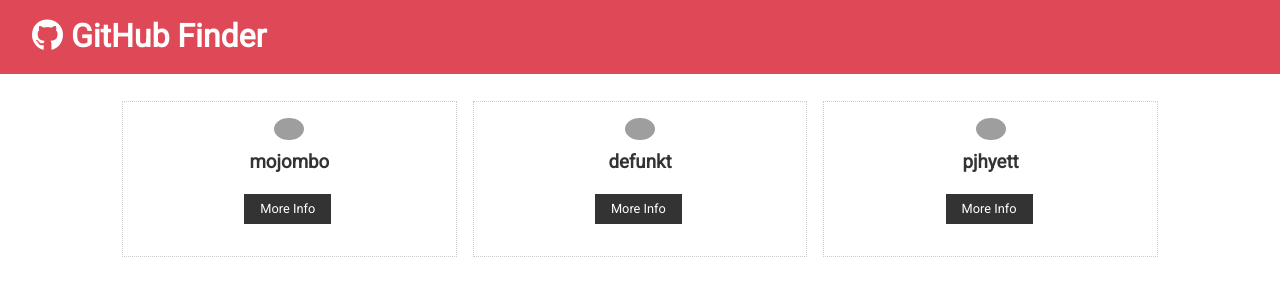
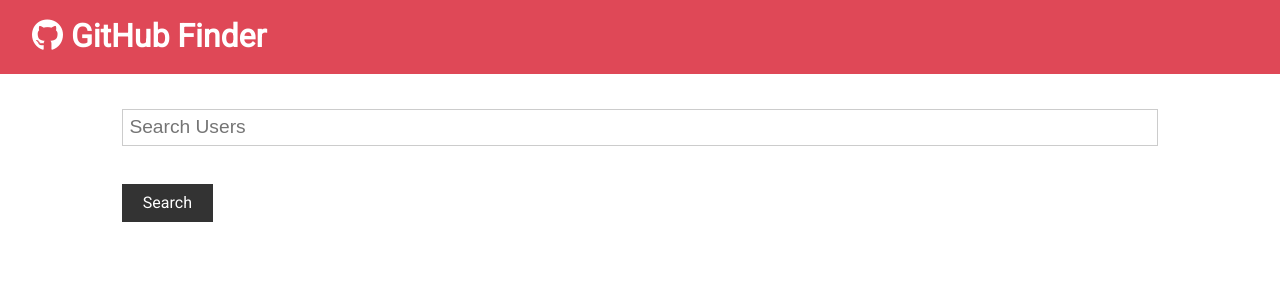
Before and after one commit to DigitalZenChen2017/GitHub-Finder-React-App, a React (Create React App) app: page / in a window 1280 px wide. Shown: the top 300 px of the page. Built offline with nearby package versions, Linux system fonts and the light colour scheme; grey boxes are pictures that could not be loaded.

Commit message:
Added Working Search Bar

```diff
--- a/src/App.js
+++ b/src/App.js
@@ -2,18 +2,41 @@
 import './App.css';
 import NavBar from './components/layout/NavBar';
 import Users from './components/users/Users';
+import Search from './components/users/Search';
+import axios from 'axios';
 
 class App extends Component {
-  componentDidMount() {
-    console.log(123);
-  }
+  state = {
+    users: [],
+    loading: false
+  };
+
+  // async componentDidMount() {
+  //   this.setState({ loading: true });
+
+  //   const res = await axios.get(
+  //     `https://api.github.com/users?client_id=${process.env.REACT_APP_GITHUB_CLIENT_ID}&client_secret=${process.env.REACT_APP_GITHUB_CLIENT_SECRET}`
+  //   );
+
+  //   this.setState({ users: res.data, loading: false });
+  // }
+
+  // Search GitHub Users
+  searchUsers = async text => {
+    const res = await axios.get(
+      `https://api.github.com/search/users?q=${text}&client_id=${process.env.REACT_APP_GITHUB_CLIENT_ID}&client_secret=${process.env.REACT_APP_GITHUB_CLIENT_SECRET}`
+    );
+
+    this.setState({ users: res.data.items, loading: false });
+  };
 
   render() {
     return (
       <div className="App">
         <NavBar title="GitHub Finder" icon="fab fa-github" />
         <div className="container">
-          <Users />
+          <Search searchUsers={this.searchUsers} />
+          <Users loading={this.state.loading} users={this.state.users} />
         </div>
       </div>
     );
--- /dev/null
+++ b/src/components/layout/Spinner.js
@@ -0,0 +1,14 @@
+import React, { Fragment } from 'react';
+import spinner from './spinner.gif';
+
+const Spinner = () => (
+  <Fragment>
+    <img
+      src={spinner}
+      alt="Loading..."
+      style={{ width: '200px', margin: 'auto', display: 'block' }}
+    />
+  </Fragment>
+);
+
+export default Spinner;
--- /dev/null
+++ b/src/components/users/Search.js
@@ -0,0 +1,40 @@
+import React, { Component } from 'react';
+
+export class Search extends Component {
+  state = {
+    text: ''
+  };
+
+  onChange = e => this.setState({ [e.target.name]: e.target.value });
+
+  onSubmit = e => {
+    e.preventDefault();
+    this.props.searchUsers(this.state.text);
+    this.setState({ text: '' });
+    // Reach Out to GitHub API and Search For User
+    /* 1. Use Axios API call a GET by this.state.text Method - GET /search/users/q
+     *
+     *
+     *
+     */
+  };
+
+  render() {
+    return (
+      <div>
+        <form className="form" onSubmit={this.onSubmit}>
+          <input
+            type="text"
+            name="text"
+            placeholder="Search Users"
+            value={this.state.text}
+            onChange={this.onChange}
+          />
+          <input type="submit" value="Search" className="btn btn-dark btn-lg" />
+        </form>
+      </div>
+    );
+  }
+}
+
+export default Search;
--- a/src/components/users/Users.js
+++ b/src/components/users/Users.js
@@ -1,40 +1,26 @@
-import React, { Component } from 'react';
+import React from 'react';
 import UserItem from './UserItem';
+import Spinner from '../layout/Spinner';
+import PropTypes from 'prop-types';
 
-class Users extends Component {
-  state = {
-    users: [
-      {
-        id: 1,
-        login: 'mojombo',
-        avatar_url: 'https://avatars0.githubusercontent.com/u/1?v=4',
-        html_url: 'https://github.com/mojombo'
-      },
-      {
-        id: 2,
-        login: 'defunkt',
-        avatar_url: 'https://avatars0.githubusercontent.com/u/2?v=4',
-        html_url: 'https://github.com/defunkt'
-      },
-      {
-        id: 3,
-        login: 'pjhyett',
-        avatar_url: 'https://avatars0.githubusercontent.com/u/3?v=4',
-        html_url: 'https://github.com/pjhyett'
-      }
-    ]
-  };
-
-  render() {
+const Users = ({ users, loading }) => {
+  if (loading) {
+    return <Spinner />;
+  } else {
     return (
       <div style={userStyle}>
-        {this.state.users.map(user => (
+        {users.map(user => (
           <UserItem key={user.id} user={user} />
         ))}
       </div>
     );
   }
-}
+};
+
+Users.propTypes = {
+  users: PropTypes.array.isRequired,
+  loading: PropTypes.bool.isRequired
+};
 
 const userStyle = {
   display: 'grid',
```
Also changed, not shown: src/components/layout/spinner.gif (added).
